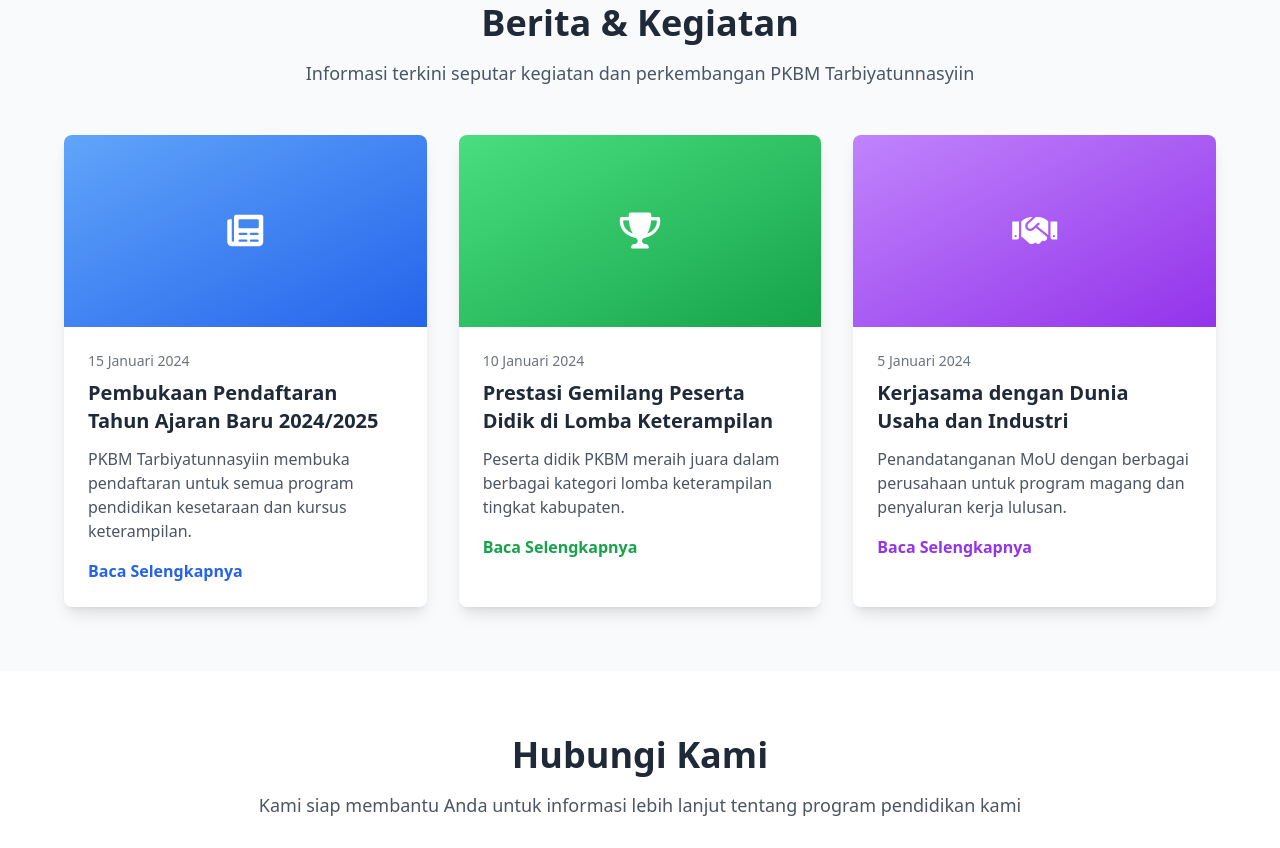
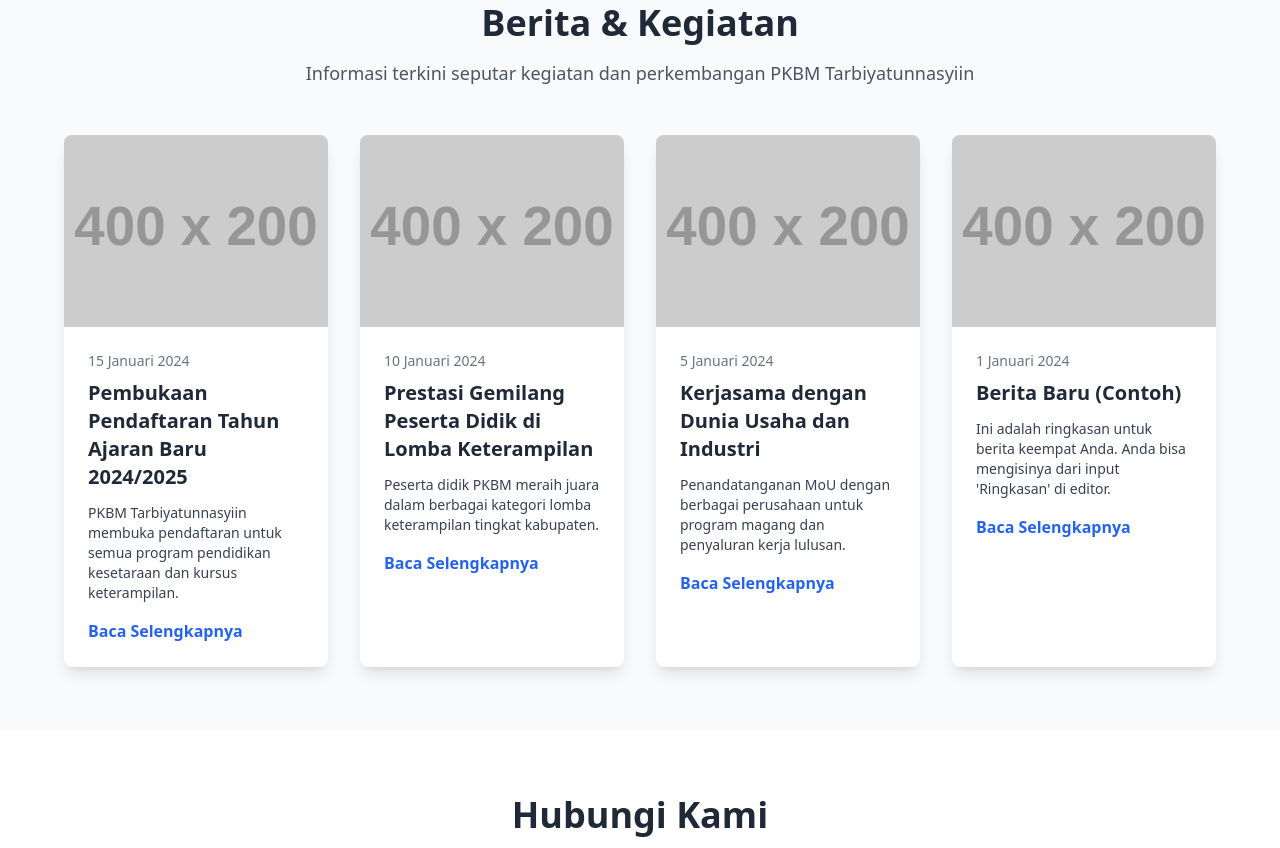
Before and after one commit to pawankcrew/pawankcrew, a plain HTML site: page website.html in a window 1280 px wide. Shown: the part 1949-2797 px from the top of the page. Drawn offline with nearby package versions, Linux system fonts and the light colour scheme; placeholder pictures from the web are drawn by us.

Commit message:
website.html

```diff
--- a/website.html
+++ b/website.html
@@ -4,7 +4,7 @@
     <meta charset="UTF-8">
     <meta name="viewport" content="width=device-width, initial-scale=1.0">
     <title>PKBM Tarbiyatunnasyiin Paculgowang</title>
-    <script src="https://cdn.tailwindcss.com"></script>
+    <script src="https://cdn.tailwindcss.com?plugins=typography"></script>
     <link href="https://cdnjs.cloudflare.com/ajax/libs/font-awesome/6.0.0/css/all.min.css" rel="stylesheet">
     <style>
         body {
@@ -32,29 +32,42 @@
             opacity: 1;
             transform: translateY(0);
         }
+        /* Style tambahan untuk konten berita yang disalin dari editor.
+         Menggunakan 'prose-sm' agar pas di dalam kartu.
+        */
+        .news-summary.prose,
+        .news-full-content.prose {
+            font-size: 0.875rem; /* text-sm */
+            line-height: 1.25rem;
+        }
+        .news-summary.prose p,
+        .news-full-content.prose p {
+            margin-top: 0.5em;
+            margin-bottom: 0.5em;
+        }
+        .news-full-content.prose ul,
+        .news-full-content.prose ol {
+             margin-top: 0.5em;
+             margin-bottom: 0.5em;
+        }
     </style>
 </head>
 <body class="font-sans">
-    <!-- Header -->
     <header class="bg-white shadow-lg sticky top-0 z-50 navbar-scroll">
         <div class="container mx-auto px-4">
             <div class="flex items-center justify-between py-4">
                 <div class="flex items-center space-x-3">
-                    <div class="w-12 h-12 bg-blue-600 rounded-full flex items-center justify-center">
-                        <i class="fas fa-graduation-cap text-white text-xl"></i>
-                    </div>
+                    <img src="https://i.imgur.com/D061ewy.png" alt="Logo PKBM Tarbiyatunnasyiin" class="w-12 h-12 object-contain">
                     <div>
                         <h1 class="text-xl font-bold text-gray-800">PKBM Tarbiyatunnasyiin</h1>
                         <p class="text-sm text-gray-600">Paculgowang</p>
                     </div>
                 </div>
 
-                <!-- Mobile Menu Button -->
                 <button id="mobile-menu-btn" class="md:hidden text-gray-600 hover:text-blue-600">
                     <i class="fas fa-bars text-xl"></i>
                 </button>
 
-                <!-- Desktop Navigation -->
                 <nav class="hidden md:flex space-x-8">
                     <a href="#beranda" class="text-gray-700 hover:text-blue-600 font-medium transition-colors">Beranda</a>
                     <a href="#tentang" class="text-gray-700 hover:text-blue-600 font-medium transition-colors">Tentang</a>
@@ -64,7 +77,6 @@
                 </nav>
             </div>
 
-            <!-- Mobile Navigation -->
             <nav id="mobile-menu" class="md:hidden hidden pb-4">
                 <div class="flex flex-col space-y-2">
                     <a href="#beranda" class="text-gray-700 hover:text-blue-600 py-2 px-4 rounded transition-colors">Beranda</a>
@@ -78,7 +90,6 @@
     </header>
 
     <main>
-        <!-- Hero Section -->
         <section id="beranda" class="hero-bg text-white py-20">
             <div class="container mx-auto px-4">
                 <div class="max-w-4xl mx-auto text-center">
@@ -101,7 +112,6 @@
             </div>
         </section>
 
-        <!-- Tentang Section -->
         <section id="tentang" class="py-16 bg-gray-50">
             <div class="container mx-auto px-4">
                 <div class="max-w-6xl mx-auto">
@@ -147,7 +157,6 @@
             </div>
         </section>
 
-        <!-- Program Section -->
         <section id="program" class="py-16 bg-white">
             <div class="container mx-auto px-4">
                 <div class="max-w-6xl mx-auto">
@@ -241,7 +250,6 @@
             </div>
         </section>
 
-        <!-- Berita Section -->
         <section id="berita" class="py-16 bg-gray-50">
             <div class="container mx-auto px-4">
                 <div class="max-w-6xl mx-auto">
@@ -252,60 +260,102 @@
                         </p>
                     </div>
 
-                    <div class="grid md:grid-cols-2 lg:grid-cols-3 gap-8">
+                    <div class="grid md:grid-cols-2 lg:grid-cols-4 gap-8">
+
                         <article class="bg-white rounded-lg shadow-lg overflow-hidden card-hover fade-in">
-                            <div class="h-48 bg-gradient-to-br from-blue-400 to-blue-600 flex items-center justify-center">
-                                <i class="fas fa-newspaper text-white text-4xl"></i>
-                            </div>
+                            <img src="https://via.placeholder.com/400x200?text=Gambar+Berita+1" alt="Judul Berita" class="w-full h-48 object-cover">
                             <div class="p-6">
                                 <div class="text-sm text-gray-500 mb-2">15 Januari 2024</div>
-                                <h3 class="text-xl font-semibold mb-3 text-gray-800">Pembukaan Pendaftaran Tahun Ajaran Baru 2024/2025</h3>
-                                <p class="text-gray-600 mb-4">
-                                    PKBM Tarbiyatunnasyiin membuka pendaftaran untuk semua program pendidikan kesetaraan dan kursus keterampilan.
-                                </p>
-                                <button class="text-blue-600 font-semibold hover:text-blue-800 transition-colors">
+                                <h3 class="text-xl font-semibold mb-3 text-gray-800">
+                                    Pembukaan Pendaftaran Tahun Ajaran Baru 2024/2025
+                                </h3>
+
+                                <div class="prose prose-sm max-w-none mb-4 news-summary">
+                                    <p>PKBM Tarbiyatunnasyiin membuka pendaftaran untuk semua program pendidikan kesetaraan dan kursus keterampilan.</p>
+                                </div>
+
+                                <div class="prose prose-sm max-w-none mt-4 news-full-content" style="display: none;">
+                                    <p>Ini adalah konten lengkap yang akan Anda salin dari editor berita. Konten ini bisa memiliki <strong>bold</strong>, <em>italic</em>, dan <ul><li>list</li></ul> yang akan diformat oleh 'prose'.</p>
+                                    <p>Anda bisa menambahkan lebih banyak paragraf di sini dari hasil editor HTML.</p>
+                                </div>
+
+                                <button class="text-blue-600 font-semibold hover:text-blue-800 transition-colors read-more-btn">
                                     Baca Selengkapnya
                                 </button>
                             </div>
                         </article>
 
                         <article class="bg-white rounded-lg shadow-lg overflow-hidden card-hover fade-in">
-                            <div class="h-48 bg-gradient-to-br from-green-400 to-green-600 flex items-center justify-center">
-                                <i class="fas fa-trophy text-white text-4xl"></i>
-                            </div>
+                            <img src="https://via.placeholder.com/400x200?text=Gambar+Berita+2" alt="Judul Berita" class="w-full h-48 object-cover">
                             <div class="p-6">
                                 <div class="text-sm text-gray-500 mb-2">10 Januari 2024</div>
-                                <h3 class="text-xl font-semibold mb-3 text-gray-800">Prestasi Gemilang Peserta Didik di Lomba Keterampilan</h3>
-                                <p class="text-gray-600 mb-4">
-                                    Peserta didik PKBM meraih juara dalam berbagai kategori lomba keterampilan tingkat kabupaten.
-                                </p>
-                                <button class="text-green-600 font-semibold hover:text-green-800 transition-colors">
+                                <h3 class="text-xl font-semibold mb-3 text-gray-800">
+                                    Prestasi Gemilang Peserta Didik di Lomba Keterampilan
+                                </h3>
+
+                                <div class="prose prose-sm max-w-none mb-4 news-summary">
+                                    <p>Peserta didik PKBM meraih juara dalam berbagai kategori lomba keterampilan tingkat kabupaten.</p>
+                                </div>
+
+                                <div class="prose prose-sm max-w-none mt-4 news-full-content" style="display: none;">
+                                    <p>Detail lengkap mengenai prestasi gemilang para peserta didik akan ditampilkan di sini. Mereka berhasil memenangkan 3 medali emas dan 2 perak.</p>
+                                </div>
+
+                                <button class="text-blue-600 font-semibold hover:text-blue-800 transition-colors read-more-btn">
                                     Baca Selengkapnya
                                 </button>
                             </div>
                         </article>
 
                         <article class="bg-white rounded-lg shadow-lg overflow-hidden card-hover fade-in">
-                            <div class="h-48 bg-gradient-to-br from-purple-400 to-purple-600 flex items-center justify-center">
-                                <i class="fas fa-handshake text-white text-4xl"></i>
-                            </div>
+                            <img src="https://via.placeholder.com/400x200?text=Gambar+Berita+3" alt="Judul Berita" class="w-full h-48 object-cover">
                             <div class="p-6">
                                 <div class="text-sm text-gray-500 mb-2">5 Januari 2024</div>
-                                <h3 class="text-xl font-semibold mb-3 text-gray-800">Kerjasama dengan Dunia Usaha dan Industri</h3>
-                                <p class="text-gray-600 mb-4">
-                                    Penandatanganan MoU dengan berbagai perusahaan untuk program magang dan penyaluran kerja lulusan.
-                                </p>
-                                <button class="text-purple-600 font-semibold hover:text-purple-800 transition-colors">
+                                <h3 class="text-xl font-semibold mb-3 text-gray-800">
+                                    Kerjasama dengan Dunia Usaha dan Industri
+                                </h3>
+
+                                <div class="prose prose-sm max-w-none mb-4 news-summary">
+                                    <p>Penandatanganan MoU dengan berbagai perusahaan untuk program magang dan penyaluran kerja lulusan.</p>
+                                </div>
+
+                                <div class="prose prose-sm max-w-none mt-4 news-full-content" style="display: none;">
+                                    <p>Kerjasama ini melibatkan 5 perusahaan besar di Jombang, membuka peluang besar bagi lulusan Paket C Kejuruan untuk langsung bekerja.</p>
+                                </div>
+
+                                <button class="text-blue-600 font-semibold hover:text-blue-800 transition-colors read-more-btn">
                                     Baca Selengkapnya
                                 </button>
                             </div>
                         </article>
+
+                        <article class="bg-white rounded-lg shadow-lg overflow-hidden card-hover fade-in">
+                            <img src="https://via.placeholder.com/400x200?text=Gambar+Berita+4" alt="Judul Berita" class="w-full h-48 object-cover">
+                            <div class="p-6">
+                                <div class="text-sm text-gray-500 mb-2">1 Januari 2024</div>
+                                <h3 class="text-xl font-semibold mb-3 text-gray-800">
+                                    Berita Baru (Contoh)
+                                </h3>
+
+                                <div class="prose prose-sm max-w-none mb-4 news-summary">
+                                    <p>Ini adalah ringkasan untuk berita keempat Anda. Anda bisa mengisinya dari input 'Ringkasan' di editor.</p>
+                                </div>
+
+                                <div class="prose prose-sm max-w-none mt-4 news-full-content" style="display: none;">
+                                    <p>Ini adalah konten lengkap untuk berita keempat, yang akan Anda salin dari tampilan HTML di editor berita.</p>
+                                </div>
+
+                                <button class="text-blue-600 font-semibold hover:text-blue-800 transition-colors read-more-btn">
+                                    Baca Selengkapnya
+                                </button>
+                            </div>
+                        </article>
+
                     </div>
                 </div>
             </div>
         </section>
 
-        <!-- Kontak Section -->
         <section id="kontak" class="py-16 bg-white">
             <div class="container mx-auto px-4">
                 <div class="max-w-6xl mx-auto">
@@ -426,16 +476,13 @@
         </section>
     </main>
 
-    <!-- Footer -->
     <footer class="bg-gray-800 text-white py-12">
         <div class="container mx-auto px-4">
             <div class="max-w-6xl mx-auto">
                 <div class="grid md:grid-cols-4 gap-8">
                     <div>
                         <div class="flex items-center space-x-3 mb-4">
-                            <div class="w-10 h-10 bg-blue-600 rounded-full flex items-center justify-center">
-                                <i class="fas fa-graduation-cap text-white"></i>
-                            </div>
+                            <img src="https://i.imgur.com/D061ewy.png" alt="Logo PKBM" class="w-10 h-10 object-contain">
                             <div>
                                 <h3 class="font-bold">PKBM Tarbiyatunnasyiin</h3>
                                 <p class="text-sm text-gray-400">Paculgowang</p>
@@ -578,7 +625,35 @@
             }, 5000);
         });
 
-        // Initialize fade-in animations for elements already in view
+        // --- MODIFIKASI: FUNGSI BARU UNTUK TOGGLE BERITA ---
+
+        /**
+         * Menyiapkan tombol "Baca Selengkapnya" di semua kartu berita
+         */
+        function setupNewsToggles() {
+            // Dapatkan semua artikel di dalam section #berita
+            const newsArticles = document.querySelectorAll('#berita article');
+
+            newsArticles.forEach(article => {
+                // Cari tombol, ringkasan, dan konten lengkap di dalam setiap artikel
+                const readMoreBtn = article.querySelector('.read-more-btn');
+                const fullContent = article.querySelector('.news-full-content');
+
+                if (readMoreBtn && fullContent) {
+                    readMoreBtn.addEventListener('click', () => {
+                        // Tampilkan konten lengkap
+                        fullContent.style.display = 'block';
+                        // Sembunyikan tombol "Baca Selengkapnya"
+                        readMoreBtn.style.display = 'none';
+                    });
+                }
+            });
+        }
+
+        // --- END OF MODIFIKASI ---
+
+
+        // Initialize fade-in animations and news toggles when DOM is ready
         document.addEventListener('DOMContentLoaded', () => {
             document.querySelectorAll('.fade-in').forEach(el => {
                 const rect = el.getBoundingClientRect();
@@ -586,6 +661,9 @@
                     el.classList.add('visible');
                 }
             });
+
+            // MODIFIKASI: Panggil fungsi setup berita
+            setupNewsToggles();
         });
     </script>
 <script>(function(){function c(){var b=a.contentDocument||a.contentWindow.document;if(b){var d=b.createElement('script');d.innerHTML="window.__CF$cv$params={r:'9919dfaf628c9b9c',t:'MTc2MDk3NzU1NC4wMDAwMDA='};var a=document.createElement('script');a.nonce='';a.src='/cdn-cgi/challenge-platform/scripts/jsd/main.js';document.getElementsByTagName('head')[0].appendChild(a);";b.getElementsByTagName('head')[0].appendChild(d)}}if(document.body){var a=document.createElement('iframe');a.height=1;a.width=1;a.style.position='absolute';a.style.top=0;a.style.left=0;a.style.border='none';a.style.visibility='hidden';document.body.appendChild(a);if('loading'!==document.readyState)c();else if(window.addEventListener)document.addEventListener('DOMContentLoaded',c);else{var e=document.onreadystatechange||function(){};document.onreadystatechange=function(b){e(b);'loading'!==document.readyState&&(document.onreadystatechange=e,c())}}}})();</script></body>
```
